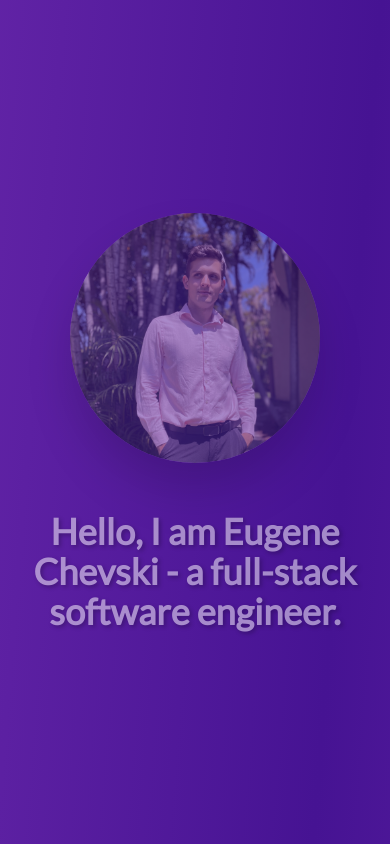
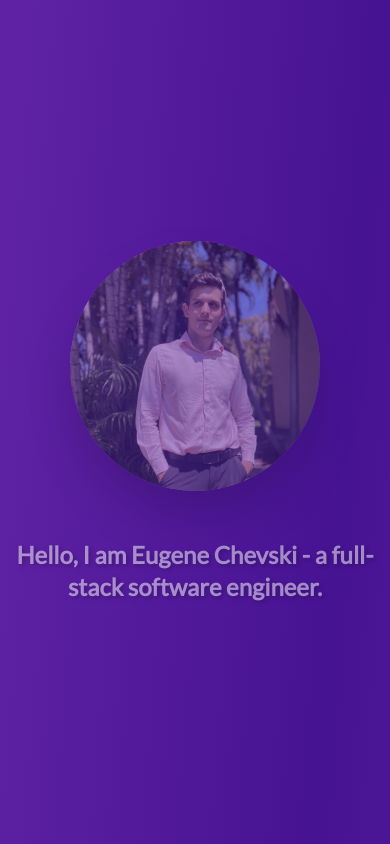
Before and after one commit to eugenechevski/PersonalPortfolio, a Next.js app: page / in a window 390 px wide. Shown: the top 844 px of the page. Built offline with nearby package versions, Linux system fonts and the light colour scheme.

Commit message:
Adds the the loading state.

```diff
--- a/src/app/layout.tsx
+++ b/src/app/layout.tsx
@@ -1,3 +1,5 @@
+import Loading from "./loading";
+
 import "./globals.css";
 import { Lato } from "next/font/google";
 
--- /dev/null
+++ b/src/app/loading.tsx
@@ -0,0 +1,12 @@
+export default function Loading() {
+  return (
+    // Loading spinner
+    <div className="h-screen w-screen flex flex-col items-center justify-center gap-12 opacity-[50%]">
+      {/** Loading message */}
+      <h1 className="text-3xl text-center sm:text-6xl font-bold text-white">
+        Loading...
+      </h1>
+      <div className="animate-spin rounded-full h-32 w-32 border-white border-t-8 border-b-8 border-l-0"></div>
+    </div>
+  );
+}
--- a/src/app/page.tsx
+++ b/src/app/page.tsx
@@ -48,7 +48,8 @@ export default function Page() {
     e.preventDefault();
     const form = e.target;
     const data = new FormData(form);
-    fetch(form.action, {
+
+    fetch('/', {
       method: "POST",
       headers: { "Content-Type": "application/x-www-form-urlencoded" },
       body: new URLSearchParams(data as unknown as Record<string, string>).toString(),
@@ -75,7 +76,7 @@ export default function Page() {
             height={500}
           />
         </figure>
-        <h1 className="text-2xl text-center text-4xl font-bold">
+        <h1 className="text-2xl text-center sm:text-4xl font-bold">
           Hello, I am Eugene Chevski - a full-stack software engineer.
         </h1>
       </header>
```
